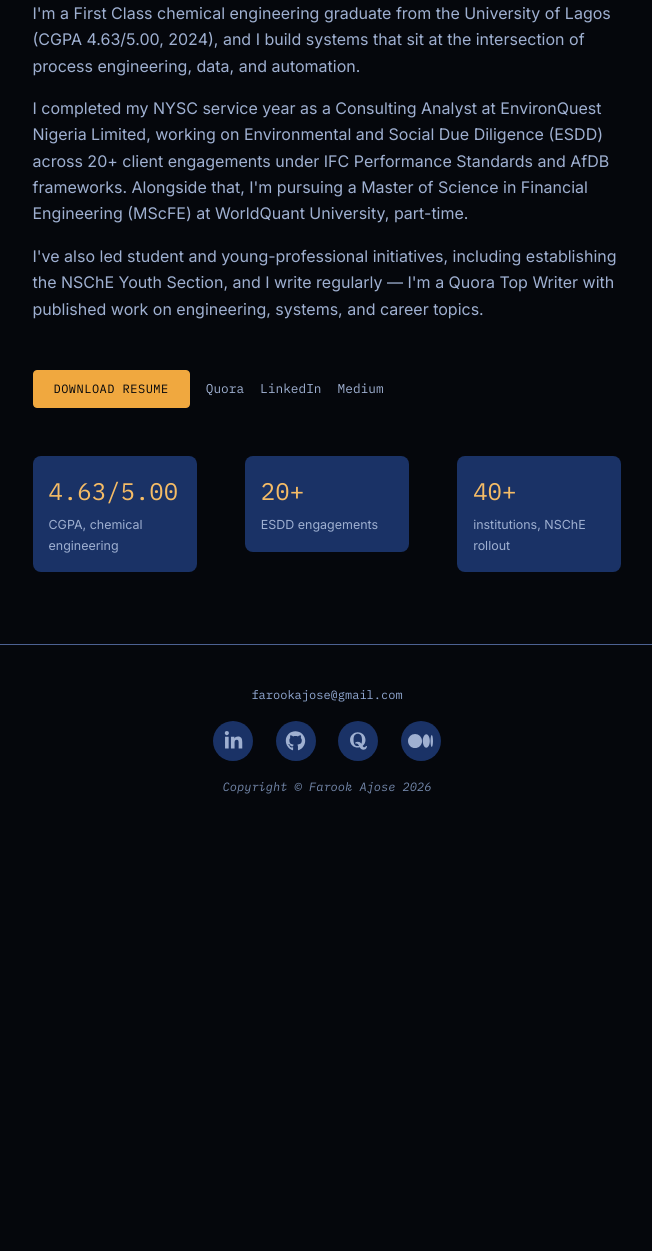
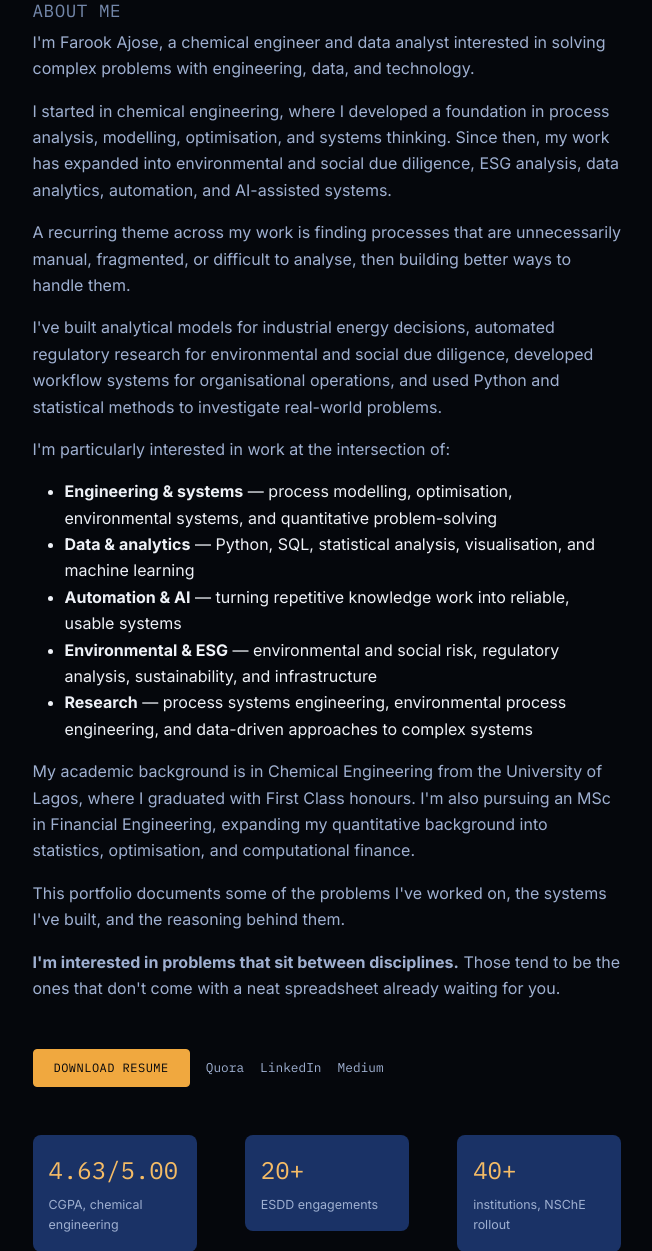
Before and after one commit to fkajose/portfolio, a Flask app: page /about in a window 1280 px wide. Shown: the part 340-1591 px from the top of the page, without its empty margins (313-965 px from the left). Before the commit the page ends 1134 px from the top, so only its background shows below. Run offline with Flask 3, Linux system fonts and the light colour scheme; some libraries are stand-ins or nearby versions.

Commit message:
Revise "About Me" section for clarity and detail; enhance personal narrative and professional focus

```diff
--- a/templates/about.html
+++ b/templates/about.html
@@ -22,25 +22,85 @@
   <div class="row gx-4 gx-lg-5 justify-content-center">
     <div class="col-md-10 col-lg-8 col-xl-7">
       <div class="about-bio mb-5">
+        <section class="about-content">
+          <h2 class="section-heading">About Me</h2>
+
           <p>
-          I'm a First Class chemical engineering graduate from the University of
-          Lagos (CGPA 4.63/5.00, 2024), and I build systems that sit at the
-          intersection of process engineering, data, and automation.
+            I'm Farook Ajose, a chemical engineer and data analyst interested in
+            solving complex problems with engineering, data, and technology.
           </p>
+
           <p>
-          I completed my NYSC service year as a Consulting Analyst at
-          EnvironQuest Nigeria Limited, working on Environmental and Social Due
-          Diligence (ESDD) across 20+ client engagements under IFC Performance
-          Standards and AfDB frameworks. Alongside that, I'm pursuing a Master
-          of Science in Financial Engineering (MScFE) at WorldQuant University,
-          part-time.
+            I started in chemical engineering, where I developed a foundation in
+            process analysis, modelling, optimisation, and systems thinking.
+            Since then, my work has expanded into environmental and social due
+            diligence, ESG analysis, data analytics, automation, and AI-assisted
+            systems.
           </p>
+
           <p>
-          I've also led student and young-professional initiatives, including
-          establishing the NSChE Youth Section, and I write regularly — I'm a
-          Quora Top Writer with published work on engineering, systems, and
-          career topics.
+            A recurring theme across my work is finding processes that are
+            unnecessarily manual, fragmented, or difficult to analyse, then
+            building better ways to handle them.
           </p>
+
+          <p>
+            I've built analytical models for industrial energy decisions,
+            automated regulatory research for environmental and social due
+            diligence, developed workflow systems for organisational operations,
+            and used Python and statistical methods to investigate real-world
+            problems.
+          </p>
+
+          <p>I'm particularly interested in work at the intersection of:</p>
+
+          <ul>
+            <li>
+              <strong>Engineering &amp; systems</strong> — process modelling,
+              optimisation, environmental systems, and quantitative
+              problem-solving
+            </li>
+            <li>
+              <strong>Data &amp; analytics</strong> — Python, SQL, statistical
+              analysis, visualisation, and machine learning
+            </li>
+            <li>
+              <strong>Automation &amp; AI</strong> — turning repetitive
+              knowledge work into reliable, usable systems
+            </li>
+            <li>
+              <strong>Environmental &amp; ESG</strong> — environmental and
+              social risk, regulatory analysis, sustainability, and
+              infrastructure
+            </li>
+            <li>
+              <strong>Research</strong> — process systems engineering,
+              environmental process engineering, and data-driven approaches to
+              complex systems
+            </li>
+          </ul>
+
+          <p>
+            My academic background is in Chemical Engineering from the
+            University of Lagos, where I graduated with First Class honours. I'm
+            also pursuing an MSc in Financial Engineering, expanding my
+            quantitative background into statistics, optimisation, and
+            computational finance.
+          </p>
+
+          <p>
+            This portfolio documents some of the problems I've worked on, the
+            systems I've built, and the reasoning behind them.
+          </p>
+
+          <p>
+            <strong
+              >I'm interested in problems that sit between disciplines.</strong
+            >
+            Those tend to be the ones that don't come with a neat spreadsheet
+            already waiting for you.
+          </p>
+        </section>
       </div>
 
       <div class="d-flex flex-wrap align-items-center gap-3 mb-5">
```
Lines whose indentation alone changed are shown as unchanged.
